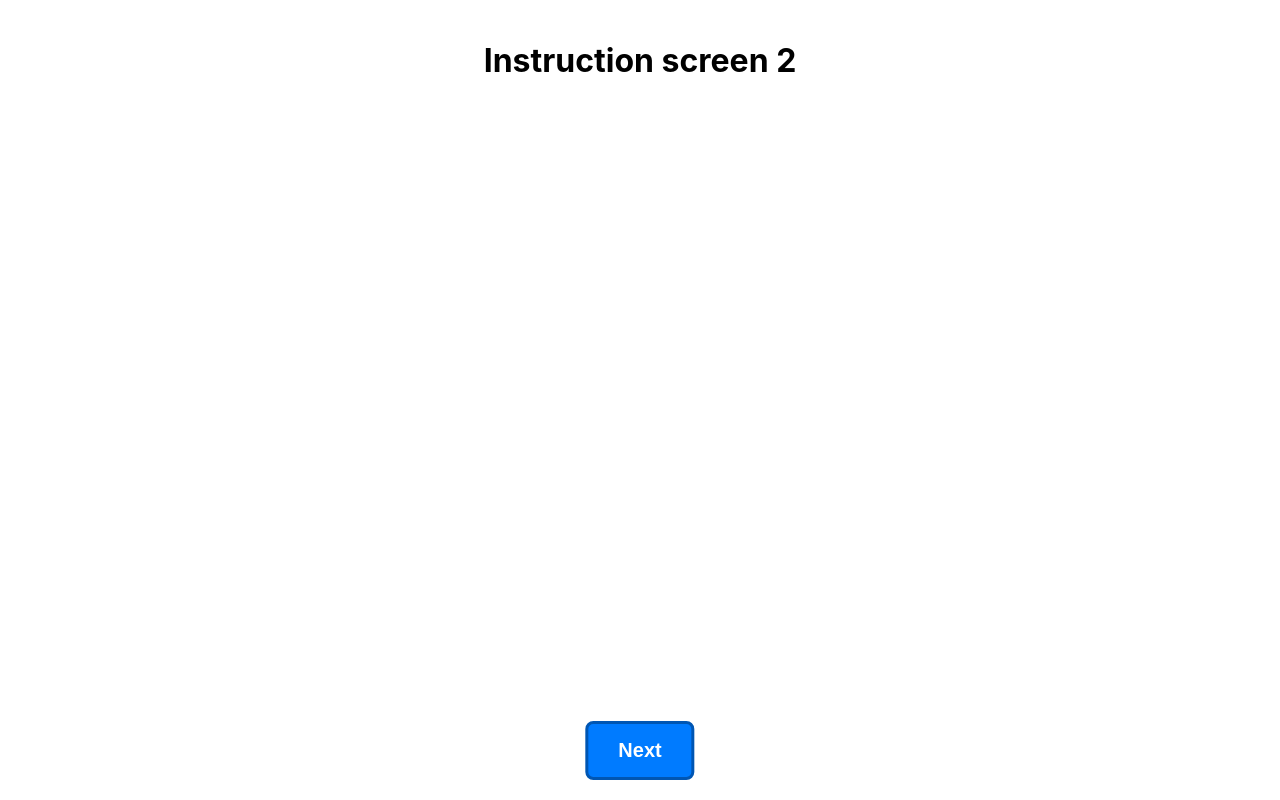
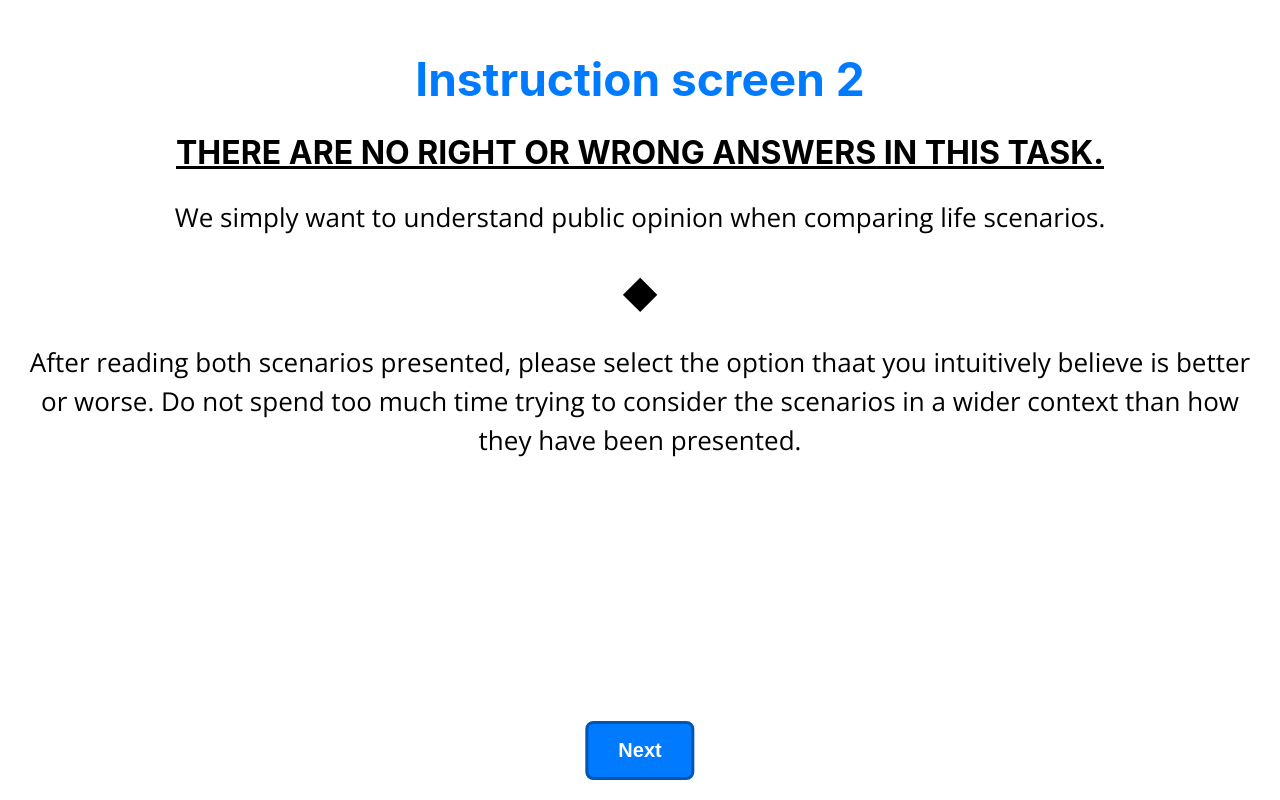
Before and after one commit to MartinOravecSvK/Elo-Project-for-Study, a React (Create React App) app in the folder frontend/: page / in a window 1280 px wide. Both pictures are taken after a click on the button "Next". Built offline with nearby package versions, Linux system fonts and the light colour scheme; no server answers.

Commit message:
Added some additional styling and the second instruction screen 2

```diff
--- a/frontend/src/components/ExperienceComponent.css
+++ b/frontend/src/components/ExperienceComponent.css
@@ -19,7 +19,7 @@
     display: flex;
     align-items: center;
     justify-content: center;
-    min-height: 150px; /* Adjust the height as needed */
+    min-height: 150px;
     box-shadow: 0 0 10px rgba(0, 0, 0, 0.1);
 }
 
--- a/frontend/src/pages/Instructions/InstructionPage1.css
+++ b/frontend/src/pages/Instructions/InstructionPage1.css
@@ -1,7 +1,24 @@
+h1 {
+    font-size: 46px;
+    margin-bottom: 20px;
+    color: #007bff;
+    font-weight: bold;
+}
+
+h3 {
+    font-size: 36px;
+    margin-bottom: 20px;
+    font-weight: bold;
+}
+
 p {
     font-size: 26px;
     line-height: 1.5;
     margin-bottom: 20px;
+}
+
+.InstructionWrapper {
+    text-align: center;
 }
 
 .better {
--- a/frontend/src/pages/Instructions/InstructionPage1.js
+++ b/frontend/src/pages/Instructions/InstructionPage1.js
@@ -11,9 +11,9 @@ function InstructionPage1({ nextPage }) {
             <p>
                 You will be presented with <b>two statements</b> that represent <b>different scenarios</b> that may impact a person's mood. For each pair of statements, you need to decide <ins>in your opinion</ins> which scenario is <ins className='better'>BETTER</ins> or <ins className='worse'>WORSE</ins>, depending on the <b>specific instruction at the of the screen.</b> E.G.:
             </p>
-            <h1>
+            <h3>
                 From the two experiences below, select the less/more better:
-            </h1>
+            </h3>
             <div className="events">
                 <div
                     className={`event ${selectedEvent === 0 ? 'selected' : ''}`}
--- a/frontend/src/pages/Instructions/InstructionPage2.css
+++ b/frontend/src/pages/Instructions/InstructionPage2.css
@@ -1,3 +1,28 @@
+h1 {
+    font-size: 46px;
+    margin-bottom: 20px;
+    color: #007bff;
+    font-weight: bold;
+}
+
+h2 {
+    font-size: 32px;
+    margin-bottom: 20px;
+    color: #000000;
+    font-weight: bold;
+    text-decoration: underline;
+}
+
+p {
+    font-size: 26px;
+    line-height: 1.5;
+    margin-bottom: 20px;
+}
+
+.InstructionWrapper {
+    text-align: center;
+}
+
 .NextButton {
     position: fixed;
     bottom: 20px;
--- a/frontend/src/pages/Instructions/InstructionPage2.js
+++ b/frontend/src/pages/Instructions/InstructionPage2.js
@@ -5,6 +5,16 @@ function InstructionPage2({ nextPage }) {
     return (
         <div className="InstructionWrapper">
             <h1>Instruction screen 2</h1>
+            <h2>THERE ARE NO RIGHT OR WRONG ANSWERS IN THIS TASK.</h2>
+            <p>
+                We simply want to understand public opinion when comparing life scenarios.
+            </p>
+            <h3>
+                ◆
+            </h3>
+            <p>
+                After reading both scenarios presented, please select the option thaat you intuitively believe is better or worse. Do not spend too much time trying to consider the scenarios in a wider context than how they have been presented.
+            </p>
             <button onClick={nextPage} className='NextButton'>Next</button>
         </div>
     );
```
